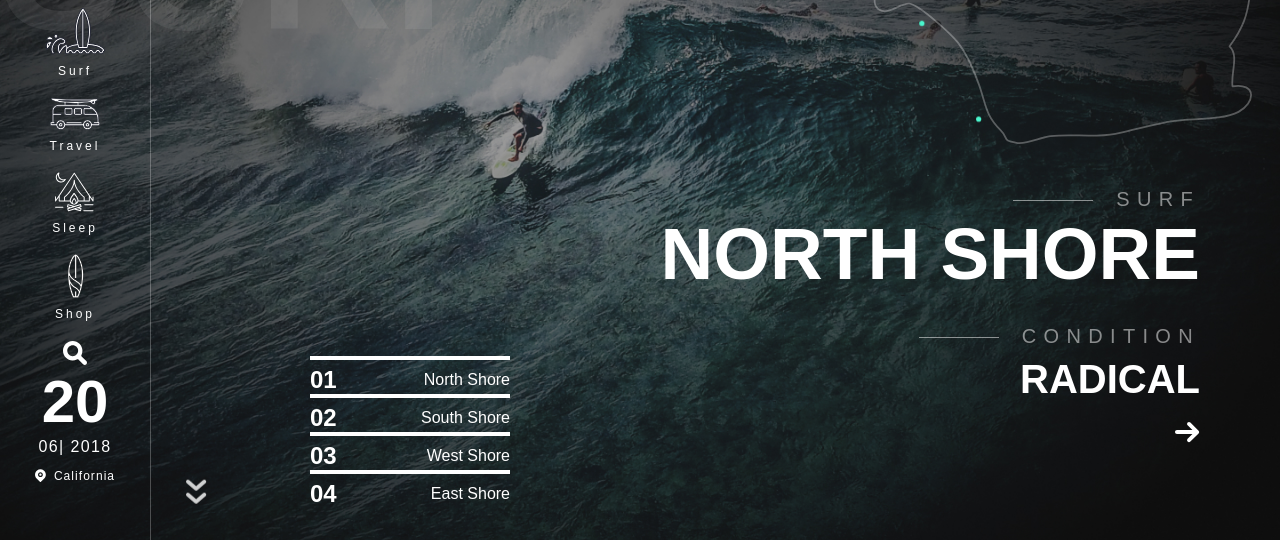
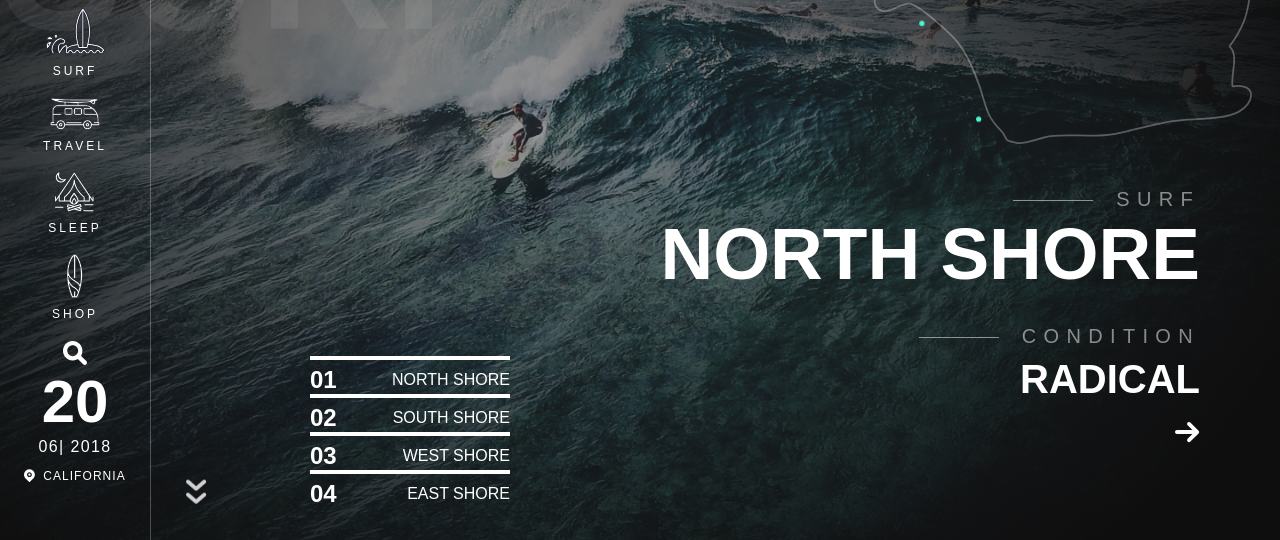
Before and after one commit to parvizrovshanaliyev/goSurfBlackFlagCreative, a website: page src/index.html in a window 1280 px wide. Shown: the part 256-796 px from the top of the page. Drawn offline with nearby package versions, Linux system fonts and the light colour scheme; files that its build step writes are made by us from their sources; files whose address does not match are found by name; a web font is replaced by a local one.

Commit message:
scrollbar changed

```diff
--- a/src/sass/_typography.scss
+++ b/src/sass/_typography.scss
@@ -11,10 +11,23 @@ body {
     font-size: 16px;
     background: #171919;
     color: #fff;
+    text-transform: uppercase;
+    // height: 100vh;
+}
+
+body::-webkit-scrollbar {
+    width: 8px;
+    background-color: #212529;
+}
+
+body::-webkit-scrollbar-thumb {
+    border-radius: 10px;
+    background: rgba(#fff, .25);
+    box-shadow: inset 0 0 1px 1px #5C6670;
 }
 
 ul,
-li{
+li {
     list-style: none;
     margin: 0;
     padding: 0;
@@ -24,7 +37,6 @@ li{
     font-size: 20px;
     line-height: 23px;
     letter-spacing: 7.33333px;
-    text-transform: uppercase;
     // color: #FFFFFF;
     opacity: 0.5;
     padding-left: 103px;
--- a/src/sass/partials/home/_header.scss
+++ b/src/sass/partials/home/_header.scss
@@ -20,15 +20,12 @@
     right: 5rem;
     bottom: 98px;
     text-align: right;
-    // color: #fff;
-    text-transform: uppercase;
 }
 
 .slider-item__info-title {
     font-weight: 800;
     font-size: 73px;
     line-height: 75px;
-    // color: #fff;
     margin-bottom: 34px;
 }
 
@@ -44,7 +41,6 @@
     font-weight: 800;
     font-size: 40px;
     line-height: 46px;
-    // color: #FFFFFF;
     margin-bottom: 20px;
 }
 
@@ -66,7 +62,6 @@
     bottom: 36px;
     max-width: 920px;
     width: 100%;
-    // color: #fff;
 
     .slick-current {
         .dots-box {
@@ -100,10 +95,8 @@
     font-weight: 800;
     font-size: 11.625rem;
     line-height: 9.1875rem;
-    // color: #FFFFFF;
     opacity: 0.07;
     max-width: 29.1875rem;
-    text-transform: uppercase;
     position: absolute;
     top: 0;
     left: 0;
@@ -128,7 +121,6 @@
 .line-animation {
     stroke-dashoffset: 600;
     stroke-dasharray: 600;
-    // animation-duration: 1s;
     animation: animdash 4s infinite 6s;
 }
 
@@ -146,7 +138,6 @@
     border-right: 1px solid rgba(#fff, .25);
     height: 100vh;
     text-align: center;
-    // color: #fff;
 
     .logo {
         a {
@@ -161,11 +152,8 @@
         padding-top: 0.625rem;
 
         a {
-            // color: #fff;
-
             span {
                 display: block;
-                // color: #fff;
                 font-weight: 500;
                 font-size: 0.75rem;
                 line-height: 0.875rem;
@@ -187,7 +175,6 @@
             font-size: 16px;
             line-height: 19px;
             letter-spacing: 1.4px;
-            // color: #FFFFFF;
             margin-bottom: 0.6875rem;
             display: block;
         }
@@ -204,7 +191,6 @@
         font-size: 12px;
         line-height: 14px;
         letter-spacing: 1.05px;
-        // color: #FFFFFF;
         position: relative;
         padding-left: 19px;
 
```
Also changed, not shown: dist/css/main.min.css, 1 other file.
